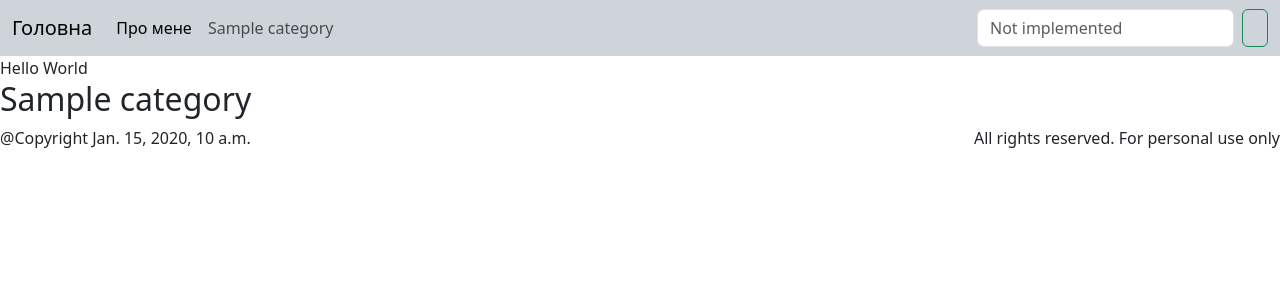
After one commit to M-Pidlisnyi/new_blog, a Django app: template blogapp/templates/category.html in a window 1280 px wide. The commit adds this page. Shown: the top 300 px of the page. Run offline with Django 3.2, Linux system fonts and the light colour scheme; the template is opened without the code that fills it: most values are stand-ins (such as "Sample title", 1, 10 or a date in 2020).

Commit message:
add functional links to menu

```diff
--- /dev/null
+++ b/blogapp/templates/category.html
@@ -0,0 +1,5 @@
+{% extends "index.html" %}
+
+{% block content %}
+	<h2>{{ category.name }}</h2>
+{% endblock %}
--- a/blogapp/templates/footer.html
+++ b/blogapp/templates/footer.html
@@ -1,6 +1,6 @@
 <footer>
     <p>
-        <span>@Copyright 2024</span>
+        <span>@Copyright {{ copyright_time }}</span>
         <span style="float: right"> All rights reserved. For personal use only </span>
     </p>
 </footer>
--- a/blogapp/templates/index.html
+++ b/blogapp/templates/index.html
@@ -6,7 +6,7 @@
     <link href="https://cdn.jsdelivr.net/npm/bootstrap@5.3.3/dist/css/bootstrap.min.css" rel="stylesheet" integrity="sha384-QWTKZyjpPEjISv5WaRU9OFeRpok6YctnYmDr5pNlyT2bRjXh0JMhjY6hW+ALEwIH" crossorigin="anonymous">
 </head>
 <body>
-    {% include "menu.html" %}
+    {% include 'menu.html' %}
     Hello World
     {% block content %}
         <h1>Wilcommen!</h1>
--- a/blogapp/templates/menu.html
+++ b/blogapp/templates/menu.html
@@ -1,3 +1,4 @@
+<header>
         <nav class="navbar navbar-expand-lg bg-dark-subtle">
           <div class="container-fluid">
             <a class="navbar-brand" href="{% url 'index' %}">Головна</a>
@@ -10,23 +11,25 @@
                   <a class="nav-link active" aria-current="page" href="{% url 'about' %}">Про мене</a>
                 </li>
 
+                {% for category in categories_list %}
                     <li class="nav-item">
-          <a class="nav-link" href="#">Category 1</a>
+                        <a class="nav-link" href="{% url 'category' category_id=category.id %}">{{ category.name }}</a>
                     </li>
+                {% endfor %}
 
+
+                  {% if request.user.is_superuser %}
                         <li class="nav-item">
-            <a class="nav-link" href="#">Category 1</a>
+                            <a class="nav-link" href="/admin/">Admin</a>
                         </li>
-
-          <li class="nav-item">
-          <a class="nav-link" href="#">Category 1</a>
-        </li>
+                  {%  endif %}
 
               </ul>
               <form class="d-flex" role="search">
                 <input class="form-control me-2" type="search" placeholder="Not implemented" aria-label="Search">
-        <button class="btn btn-outline-success" type="submit">Search</button>
+                <button class="btn btn-outline-success" type="submit"></button>
               </form>
             </div>
           </div>
         </nav>
+    </header>
--- a/blogapp/urls.py
+++ b/blogapp/urls.py
@@ -4,5 +4,6 @@ from blogapp import views
 
 urlpatterns = [
     path('', views.index, name='index'),
-    path('about/', views.about, name='about')
+    path('about/', views.about, name='about'),
+    path('category/<int:category_id>/', views.category, name='category')
 ]
--- a/blogapp/views.py
+++ b/blogapp/views.py
@@ -1,4 +1,5 @@
 from django.shortcuts import render
+from .models import Category
 
 # Create your views here.
 def index(request):
@@ -6,3 +7,8 @@ def index(request):
 
 def about(request):
     return render(request, "about.html")
+
+
+def category(request, category_id):
+    current_category = Category.objects.get(id=category_id)
+    return render(request, "category.html", context={"category": current_category})
--- a/new_blog/settings.py
+++ b/new_blog/settings.py
@@ -66,10 +66,13 @@ TEMPLATES = [
                 'django.template.context_processors.request',
                 'django.contrib.auth.context_processors.auth',
                 'django.contrib.messages.context_processors.messages',
+                'blogapp.context_processors.default'
             ],
         },
     },
 ]
+
+
 
 WSGI_APPLICATION = 'new_blog.wsgi.application'
 
--- a/new_blog/urls.py
+++ b/new_blog/urls.py
@@ -18,6 +18,6 @@ from django.contrib import admin
 from django.urls import path, include
 
 urlpatterns = [
-    path('admin/', admin.site.urls),
+    path('admin/', admin.site.urls, name="admin"),
     path('', include('blogapp.urls'))
 ]
```
Also changed, not shown: blogapp/context_processors.py (added, +7 -0 lines). Lines whose indentation alone changed are shown as unchanged.
